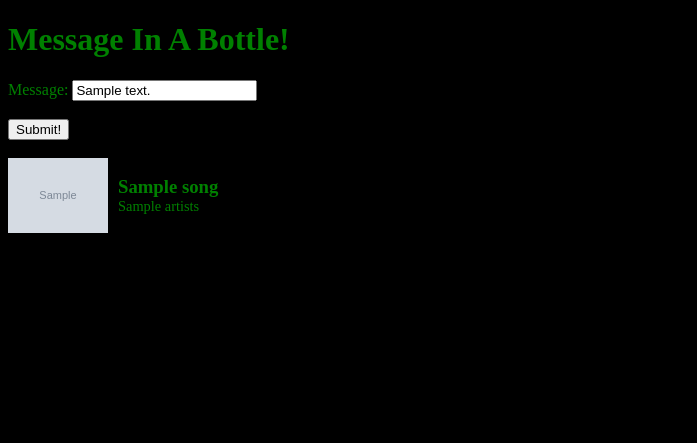
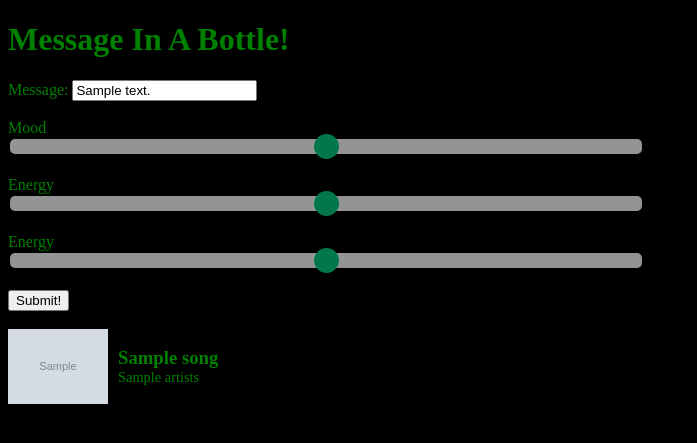
Before and after one commit to proud-p/spotify-message-in-a-bottle, a Flask app: template templates/index.html in a window 1280 px wide. Shown: the top 443 px of the page, without its empty margins (0-697 px from the left). Run offline with Flask 3, Linux system fonts and the light colour scheme; the template is opened without the code that fills it: most values are stand-ins (such as "Sample title", 1, 10 or a date in 2020); grey boxes marked "Sample" are stand-in pictures; parts of the project's set-up code (start-up, migrations or seed data) failed here and were passed over.

Commit message:
added sliders, still ugly though

```diff
--- a/static/css/style.css
+++ b/static/css/style.css
@@ -2,3 +2,39 @@ body {
     background-color: black;
     color:green;
 }
+
+
+/* Slider Styling */
+/* https://www.w3schools.com/howto/howto_js_rangeslider.asp */
+.slider-container {
+    width: 50%;
+}
+.slider {
+    -webkit-appearance: none;
+    width: 100%;
+    height: 15px;
+    border-radius: 5px;
+    background: #d3d3d3;
+    outline: none;
+    opacity: 0.7;
+    -webkit-transition: .2s;
+    transition: opacity .2s;
+  }
+
+  .slider::-webkit-slider-thumb {
+    -webkit-appearance: none;
+    appearance: none;
+    width: 25px;
+    height: 25px;
+    border-radius: 50%;
+    background: #04AA6D;
+    cursor: pointer;
+  }
+
+  .slider::-moz-range-thumb {
+    width: 25px;
+    height: 25px;
+    border-radius: 50%;
+    background: #04AA6D;
+    cursor: pointer;
+  }
--- a/templates/index.html
+++ b/templates/index.html
@@ -3,7 +3,8 @@
 <head>
     <meta charset="UTF-8">
     <meta name="viewport" content="width=device-width, initial-scale=1.0">
-    <title>Flask App</title>
+    <title>Message in a Bottle</title>
+    <link rel="icon" type="image/x-icon" href="/static/logo.png">
     <link rel="stylesheet" type="text/css" href="static/css/style.css">
 </head>
 <body>
@@ -11,7 +12,22 @@
     <form method="POST">
         <label>Message:</label>
         <input name=message type="text" value="{{hidden_message}}"><br><br>
+
+        <div class="slider-container">
+
+        <label for="sad_happy_slider" >Mood</label>
+        <input type="range" id="sad_happy_slider" name="sad_happy_slider" min="0" max="100" value="50" class="slider"><br><br>
+
+        <label for="energy_slider">Energy</label>
+        <input type="range" id="energy_slider" name="energy_slider" min="0" max="100" value="50" class="slider"><br><br>
+
+        <label for="dancability_slider" >Energy</label>
+        <input type="range" id="dancability_slider" name="dancability_slider" min="0" max="100" value="50" class="slider"><br><br>
+
+        </div>
+
         <input type="submit" value="Submit!"><br><br>
+
     </form>
 
     {% for song in songs %}
```
Also changed, not shown: static/logo.png (added), 1 other file.
